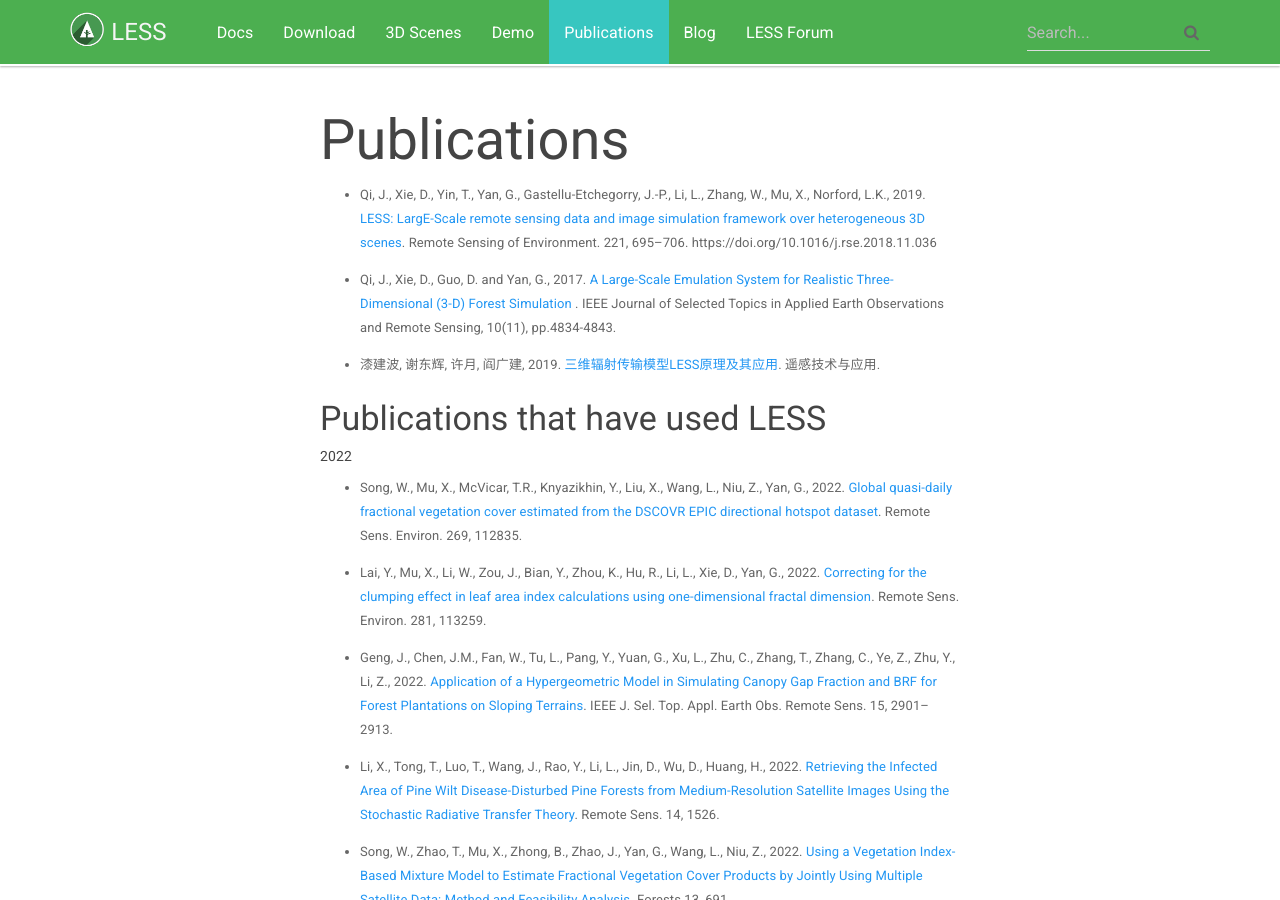
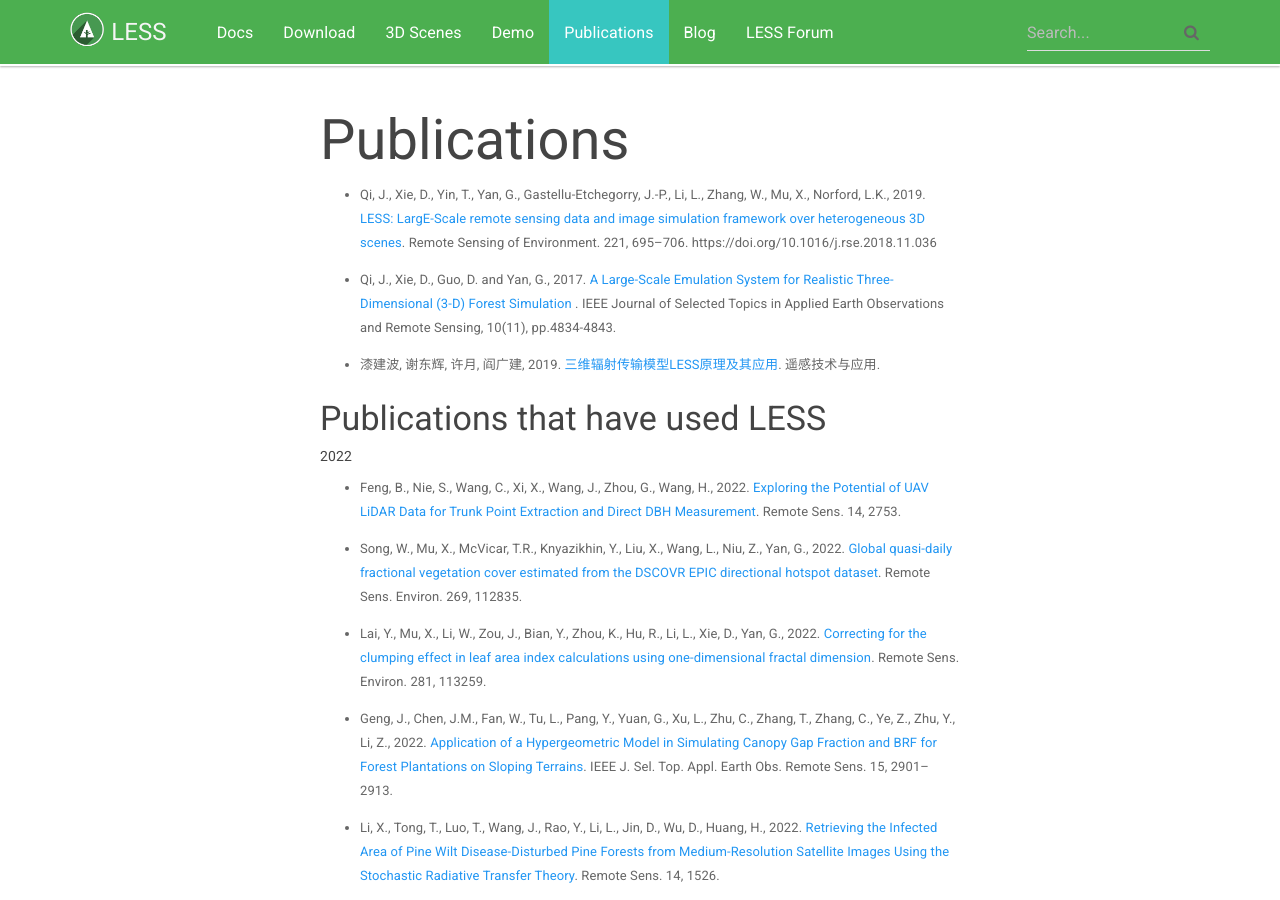
Before and after one commit to jianboqi/jianboqi.github.io, a Jekyll site: the page built from publications.md, in a window 1280 px wide and 900 px high. Built offline with Jekyll 4.4.1, drawn with Linux system fonts in a browser that asks for light colours; nearby versions of some CDN libraries.

Commit message:
Update publications.md

```diff
--- a/publications.md
+++ b/publications.md
@@ -14,6 +14,8 @@ sectionid: page_publications
 ### Publications that have used LESS
 
 ###### 2022
+
+* Feng, B., Nie, S., Wang, C., Xi, X., Wang, J., Zhou, G., Wang, H., 2022. [Exploring the Potential of UAV LiDAR Data for Trunk Point Extraction and Direct DBH Measurement](https://doi.org/10.3390/rs14122753). Remote Sens. 14, 2753.
 
 * Song, W., Mu, X., McVicar, T.R., Knyazikhin, Y., Liu, X., Wang, L., Niu, Z., Yan, G., 2022. [Global quasi-daily fractional vegetation cover estimated from the DSCOVR EPIC directional hotspot dataset](https://www.sciencedirect.com/science/article/pii/S0034425721005551). Remote Sens. Environ. 269, 112835.
 
```
